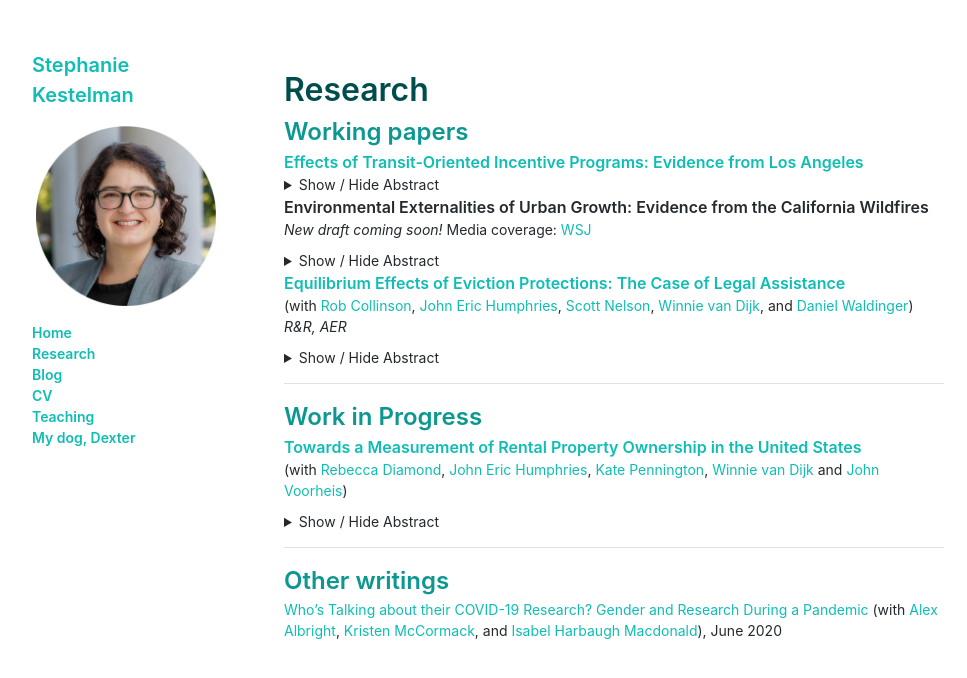
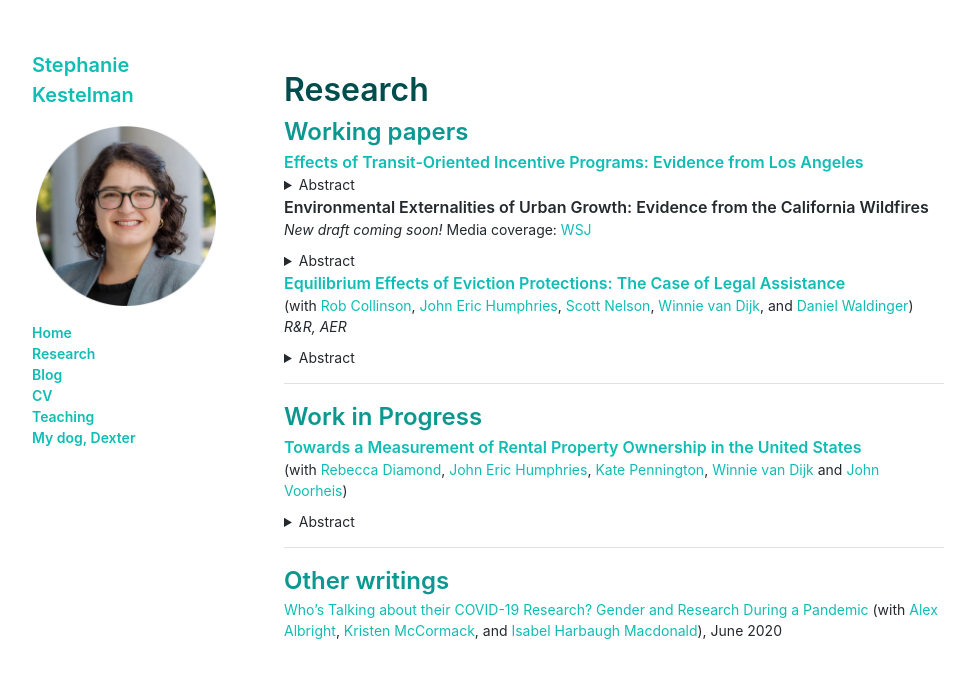
Before and after one commit to skestelman/skestelman.github.io, a Jekyll site: the page built from research.md, in a window 1280 px wide. Shown: the top 678 px of the page, without its empty margins (136-1103 px from the left). Built offline with Jekyll 4.4.1, drawn with Linux system fonts in a browser that asks for light colours.

Commit message:
Update abstracts and links in research.md

```diff
--- a/research.md
+++ b/research.md
@@ -10,7 +10,7 @@
 #### <a href="https://www.dropbox.com/scl/fi/uilcea1axtxyn1ofcml3r/toc_draft_05092025_v3.pdf?rlkey=etnwip4dm95ubx8x13ei52i7f&dl=0">  Effects of Transit-Oriented Incentive Programs: Evidence from Los Angeles </a>
 
 <details>
-<summary>Show / Hide Abstract</summary>
+<summary>Abstract</summary>
 This paper examines the effects of transit-oriented development incentives on multifamily housing development, using the implementation of Los Angeles’s Transit- Oriented Communities (TOC) incentive program as a natural experiment. Introduced in 2017, TOC streamlined the entitlement process for and granted density bonuses to qualifying projects near major transit stops. Using novel, project-level data covering applications, approvals, and permits from 2004 to 2023, I document a sharp increase in development proposals following the program’s rollout. However, this increase in applications did not translate into a rise in the rate of new housing supply. The program did shift the composition of new development: TOC projects were more likely to include income-restricted units and be located in lower-income, renter-occupied neighborhoods. Using a structural framework and estimated approval probabilities, I show that TOC enabled projects that would have faced lower approval chances or higher appeal risk under the previous discretionary regime. These findings highlight how procedural streamlining can shift the type and location of urban development, even if aggregate supply effects are limited.
 </details>
 
@@ -20,7 +20,7 @@
 Media coverage: <a href="https://www.wsj.com/us-news/californias-housing-and-wildfire-crises-are-on-a-collision-course-bbcb9b81?mod=mhp">WSJ</a>
 
 <details>
-<summary>Show / Hide Abstract</summary>
+<summary>Abstract</summary>
 Human activity is the primary cause of wildfires in California, suggesting that land development may affect the probability of ignition and create environmental externalities. This paper quantifies these externalities using geospatial data and finds that housing development has a non-monotonic effect on the probability of ignition. Converting 2.5 acres of wildland into low-density development at the urban fringe increases the annual probability of wildfire ignition by 0.34-0.67 percentage points, compared to an average yearly probability of 1.74 percent. The probability of ignition decreases at higher rates of land development under weaker drought conditions. Suppression costs also increase with nearby development; each new housing unit near an ignition site generates up to \$23,774 in expected annual suppression costs for small fires. Policy simulations show that limiting greenfield development while relaxing urban supply constraints reduces wildfire-related costs, while restricting supply without offsetting infill development may worsen risk. These results highlight the importance of coordinated land use policy to mitigate wildfire externalities as climate change intensifies fire conditions.
 </details>
 
@@ -31,7 +31,7 @@
 	<a href="https://sites.google.com/site/winnielillianvandijk/">Winnie van Dijk</a>, and <a href="https://sites.google.com/view/danielwaldinger/">Daniel Waldinger</a>)  <i> R&R, AER </i>
 
 <details>
-<summary>Show / Hide Abstract</summary>
+<summary>Abstract</summary>
 “Right-to-counsel” programs provide free legal assistance to tenants in eviction court. Legal assistance can delay or prevent eviction. However, large-scale legal assistance programs can also generate costs for tenants due to equilibrium rental market responses. In this paper, we study how right to counsel impacts rental markets when implemented at scale, and quantify the policy’s impact on tenant welfare. Leveraging the geographic rollout of New York City’s program, we find listed rent prices rose by $22-$38/month within two years of policy implementation, with larger increases in areas with higher baseline eviction rates. We do not find evidence that landlords adjusted on other margins, such as tenant screening or improvements to habitability. Guided by these results, we develop a framework to evaluate the policy’s welfare implications for tenants, incorporating the trade-off between protection from eviction and higher rent prices. We quantify the parameters of our framework using linked data on eviction court cases, rental housing listings, and tenant earnings trajectories. Despite the direct benefits and insurance value of stronger eviction protections, the estimated price increases are large enough to generate a small net reduction in ex-ante tenant welfare.
 </details>
 
@@ -43,7 +43,7 @@
 (with <a href="https://www.rebecca-diamond.com">Rebecca Diamond</a>, <a href="http://johnerichumphries.com/">John Eric Humphries</a>, <a href="https://www.katepennington.org">Kate Pennington</a>, <a href="https://sites.google.com/site/winnielillianvandijk/">Winnie van Dijk</a> and <a href="https://sites.google.com/site/johnlvoorheis/">John Voorheis</a>)
 
 <details>
-<summary>Show / Hide Abstract</summary>
+<summary>Abstract</summary>
 In this project, we use restricted U.S. Census data to construct new measures of rental housing ownership concentration at the CBSA level. We use these measures to document new facts about the supply side of the rental housing market, inclduing landlord size distribution across housing types (single or multi-family), neighborhood characteristics, and geography. We then estimate the impact of portfolio size and landlord typology (business or individual) on pricing, vacancy, and screening behavior. We validate methods commonly used in the literature to measure rental property ownership, as well as ownership-type measures from the Residential Housing and Finance Survey.
 </details>
 
```
